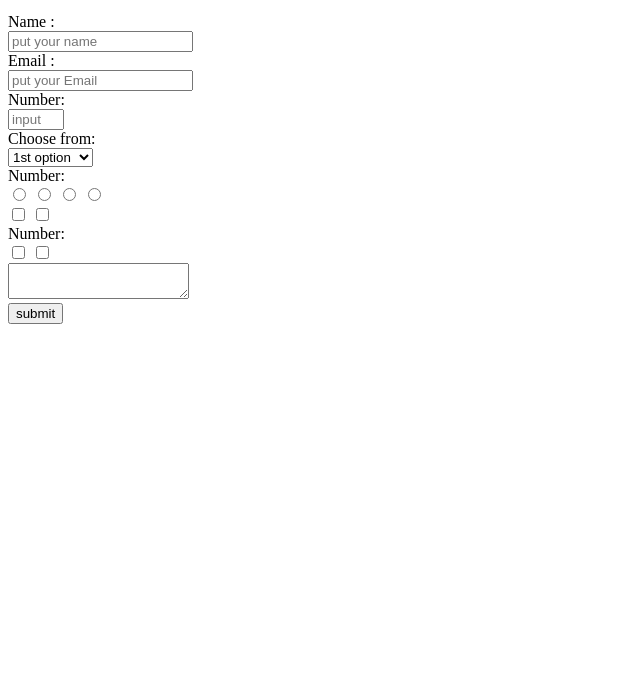
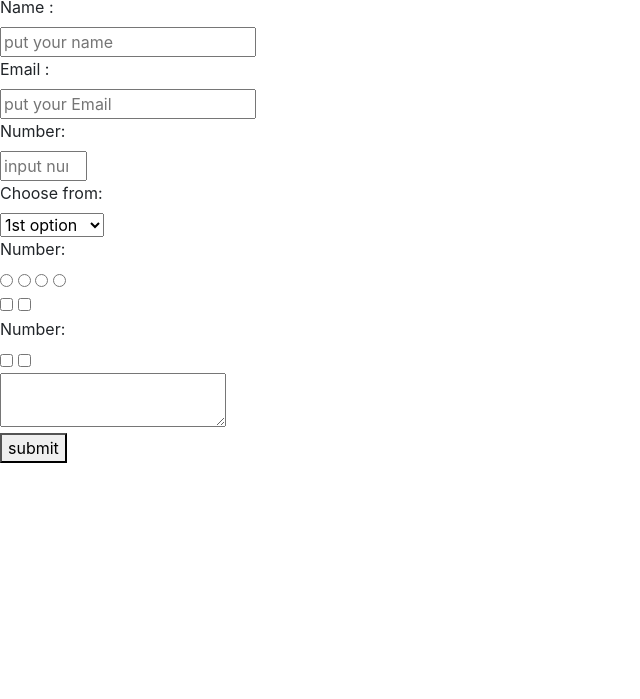
Before and after one commit to flov3rh/review_project, a plain HTML site: page survey.html in a window 1280 px wide. Shown: the part 101-800 px from the top of the page, without its empty margins (0-640 px from the left). Drawn offline with nearby package versions, Linux system fonts and the light colour scheme.

Commit message:
survay form+cc

```diff
--- /dev/null
+++ b/styles.css
@@ -0,0 +1,7 @@
+body {
+    display: block;
+    background-color:aqua;
+    text-align: left;
+    margin: 50px;
+    padding: 10px;
+}
--- a/survey.html
+++ b/survey.html
@@ -2,9 +2,11 @@
 <html lang="en">
 <head>
     <meta charset="UTF-8">
-<link rel="stylesheet" href="style.css">
+    <link rel="stylesheet" href="style.css">
+    <link rel="stylesheet" href="https://cdn.jsdelivr.net/npm/bootstrap@4.6.2/dist/css/bootstrap.min.css">
     <meta http-equiv="X-UA-Compatible" content="IE=edge">
     <meta name="viewport" content="width=device-width, initial-scale=1.0">
+
     <title>Document</title>
 </head>
 <body>
@@ -20,7 +22,7 @@
         <option value="two">2nd option</option>
        </select><br>
        <label id="number-label">Number: </label><br>
-<input type="radio" name="group1" value ="0">
+        <input type="radio" name="group1" value ="0">
        <input type="radio" name="group1" value ="0">
        <input type="radio" name="group2" value ="0">
        <input type="radio" name="group2" value ="0"><br>
```
